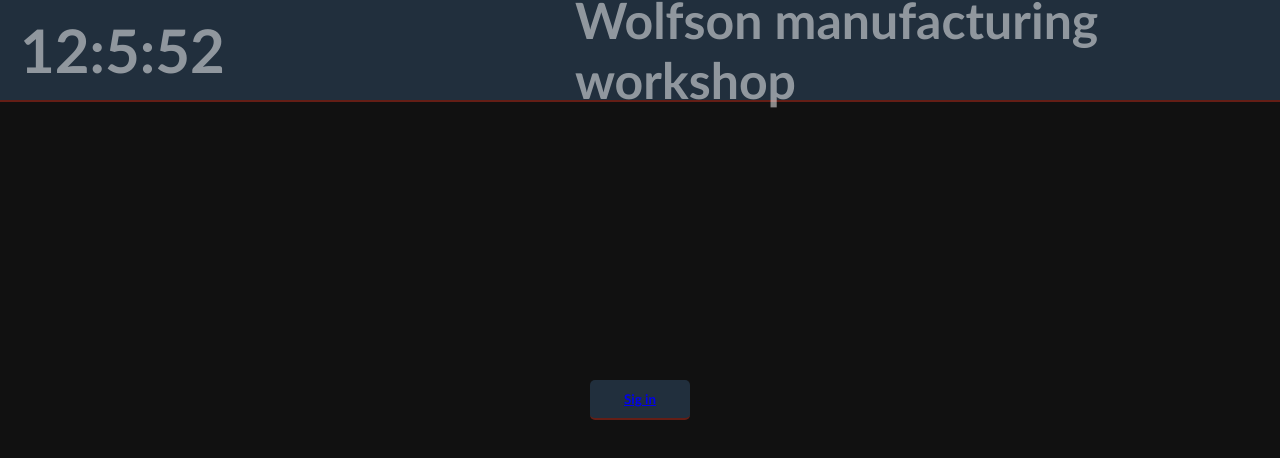
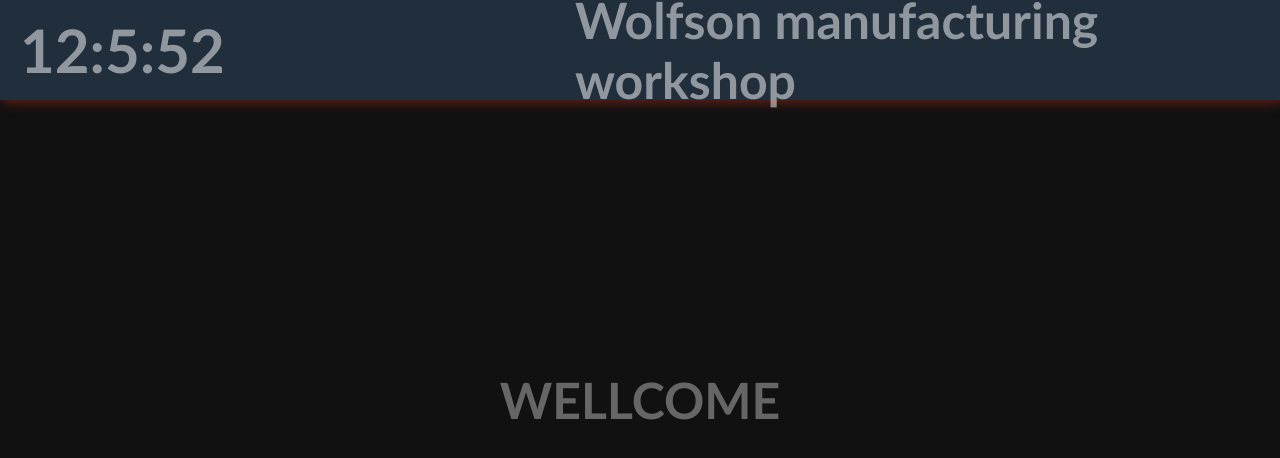
Before and after one commit to Dmlsito/FCT, a React (Vite) app in the folder development/vite-project/: page / in a window 1280 px wide. Shown: the top 458 px of the page. Built offline with nearby package versions, Linux system fonts and the light colour scheme.

Commit message:
Modificacion de la interfaz Entry

```diff
--- a/development/vite-project/src/components/Entry.jsx
+++ b/development/vite-project/src/components/Entry.jsx
@@ -1,7 +1,18 @@
-import{ Link } from 'react-router-dom'
-
+import { Link } from 'react-router-dom'
+import '../css/Entry.css'
 export const Entry = () => {
-    return (
-        <button><Link to={'/login'}>Sig in</Link></button>
-    )
+  return (
+    <main className='entry'>
+      <Link
+        to='/login' style={{
+          color: '#fff',
+          textDecoration: 'none',
+          opacity: '0.6',
+          fontSize: '80px',
+          fontWeight: 'bold'
+        }}
+      ><h1>WELLCOME</h1>
+      </Link>
+    </main>
+  )
 }
--- a/development/vite-project/src/components/Login.jsx
+++ b/development/vite-project/src/components/Login.jsx
@@ -32,16 +32,20 @@ export const Login = () => {
     if (errors) {
       setShowErros(true)
       e.preventDefault()
-    } else setShowErros(false)
+      setUsername('')
+    } else {
+      setShowErros(false)
+      setPassword('')
+    }
   }
 
   return (
     <main className='log'>
       <h2>Wellcome</h2>
       <form className='log-form' action='/main-page'>
-        <input placeholder='Username' onChange={getUsername} onBlur={handleClick} name='name' />
-        <input placeholder='Password' onChange={getPassword} onBlur={handleClick} name='password' />
-        {showErrors && <span>Usuario no valido</span>}
+        <input placeholder='Username' onChange={getUsername} value={username} onBlur={handleClick} name='name' />
+        <input placeholder='Password' onChange={getPassword} value={password} onBlur={handleClick} name='password' />
+        {showErrors && <span>This user doesn't exist</span>}
         <button onClick={handleSubmit}>Sig in</button>
       </form>
     </main>
--- a/development/vite-project/src/css/App.css
+++ b/development/vite-project/src/css/App.css
@@ -12,7 +12,7 @@
   width: 100vw;
   height: 100px;
   background-color: #212F3D;
-  border-bottom: 2px solid #641E16;
+  box-shadow: 3px 3px  10px #641E16;
   display: flex;
   gap: 350px;
   align-items: center;
--- /dev/null
+++ b/development/vite-project/src/css/Entry.css
@@ -0,0 +1,15 @@
+.entry{
+    gap: 40px;
+    display: flex;
+    flex-direction: column;
+    align-items: center;
+}
+.entry h1 {
+    color: #fff;
+    opacity: .6;
+    font-size: 50px;
+    transition: .8s
+}
+.entry h1:hover{
+    transform: scale(1.5)
+}
--- a/development/vite-project/src/css/Home.css
+++ b/development/vite-project/src/css/Home.css
@@ -2,10 +2,10 @@
     display: flex;
     justify-content: space-evenly;
     width: 100vw;
-
 }
 .home-picture {
     min-width: 1000px;
+
 }
 .home-picture img {
     margin-top: 40px;
@@ -28,7 +28,6 @@
     align-items: center;
     height: 550px;
 }
-
 .card-body {
     display: flex;
     color: #fff;
--- a/development/vite-project/src/css/Login.css
+++ b/development/vite-project/src/css/Login.css
@@ -59,6 +59,6 @@ button:hover{
 }
 
 span {
-    color: #FD6800;
+    color: #F56D4F;
     font-weight: bold
 }
```
